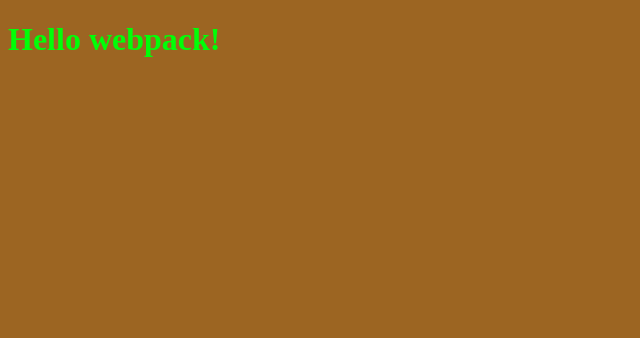
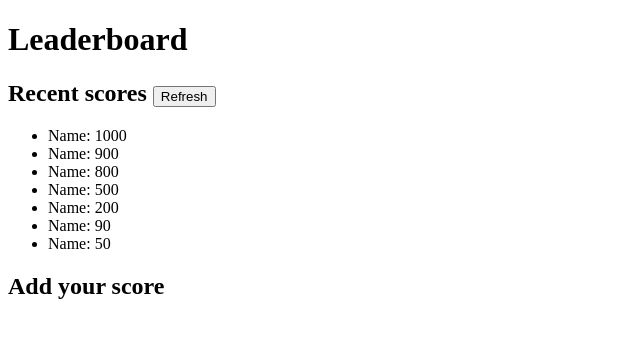
Before and after one commit to ivanmvh/LEADERBOARD-IMVH, a website built with webpack: page src/index.html in a window 1280 px wide. Shown: the whole page, without its empty margins (0-640 px from the left). Built offline with nearby package versions, Linux system fonts and the light colour scheme.

Commit message:
Create basic html  recent scores

```diff
--- a/src/index.html
+++ b/src/index.html
@@ -3,9 +3,29 @@
 <head>
     <meta charset="UTF-8">
     <meta name="viewport" content="width=device-width, initial-scale=1.0">
-    <title>Webpack</title>
+    <title>Leaderboard IMVH</title>
 </head>
 <body>
-    <h1 class="hello">Hello webpack!</h1>
+  <main>
+    <h1 class="hello">Leaderboard</h1>
+    <div class="sections-container">
+      <section class="leaders">
+        <h2>Recent scores <button>Refresh</button></h2>
+        <ul class="leaders-container">
+          <li>Name: 1000</li>
+          <li>Name: 900</li>
+          <li>Name: 800</li>
+          <li>Name: 500</li>
+          <li>Name: 200</li>
+          <li>Name: 90</li>
+          <li>Name: 50</li>
+        </ul>
+      </section>
+
+      <section class="input-section">
+        <h2>Add your score</h2>
+      </section>
+    </div>
+  </main>
 </body>
 </html>
--- a/src/index.js
+++ b/src/index.js
@@ -1,10 +1,3 @@
 import './style.css';
-
-import { sayHi } from "./functions";
-
+import { sayHi } from "./functions.js";
 sayHi();
-
-const element = document.createElement('div');
-
-element.innerHTML = _.join(['Hello', 'webpack'], ' ');
-element.classList.add('hello');
--- a/src/style.css
+++ b/src/style.css
@@ -1,7 +1,6 @@
-.hello {
-  color: rgb(0, 255, 8);
+/* .hello {
+  color: blue;
 }
-
 body {
-  background-color: rgb(156, 101, 34);
-}
+  background-color: bisque;
+} */
```
Also changed, not shown: build/index.html, build/main.js.
